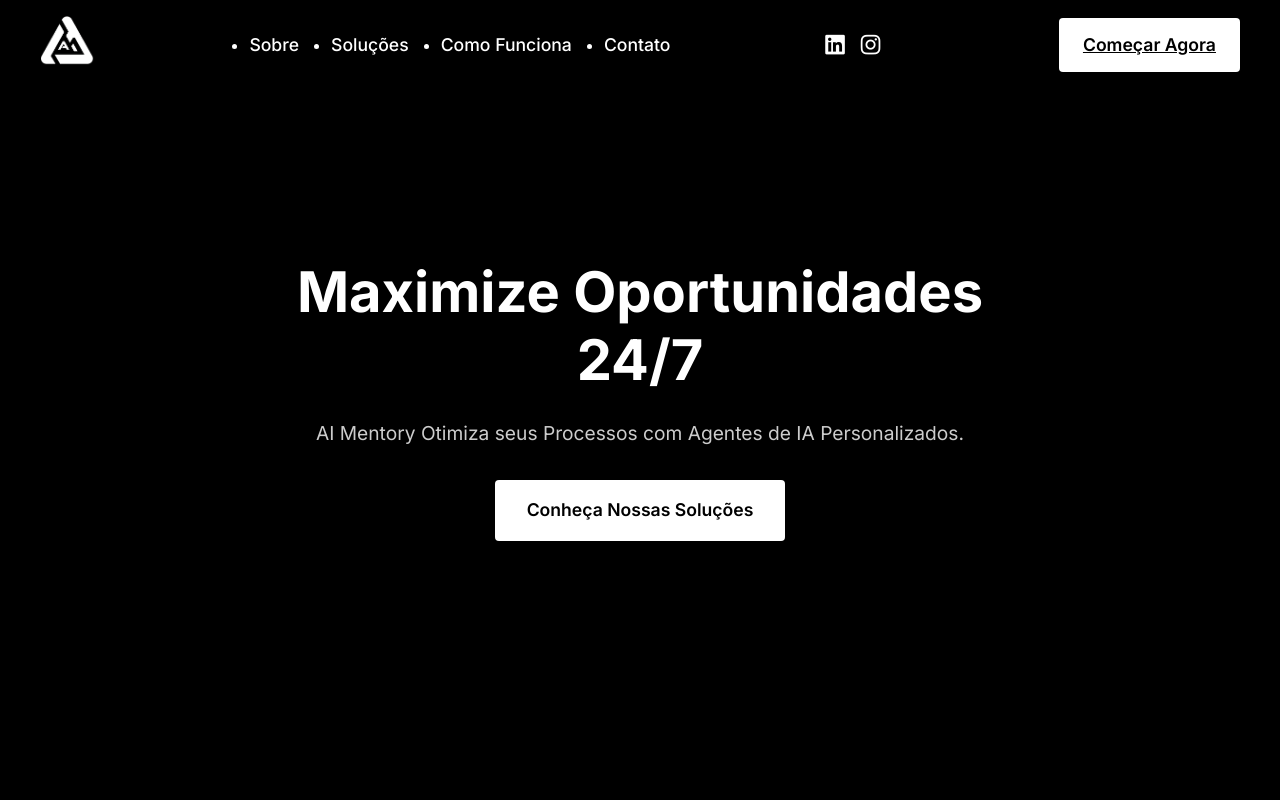
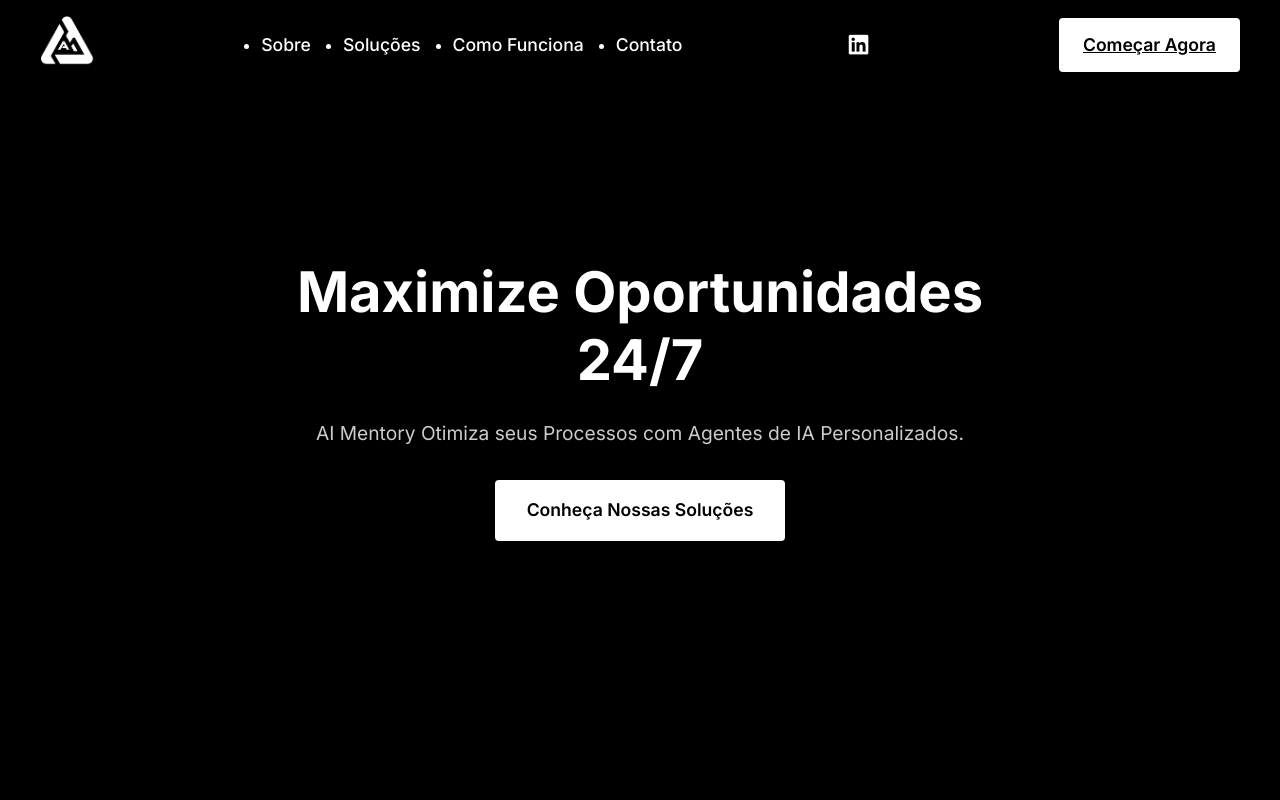
Before and after one commit to Wagner85/aimentory, a plain HTML site: page index.html in a window 1280 px wide. Shown: the top 800 px of the page. Drawn offline with Linux system fonts and the light colour scheme.

Commit message:
remove instagram
<a href="https://www.instagram.com/wagneroliveira.ai/" target="_blank" rel="noopener noreferrer" class="social-icon">
                    <i class="fab fa-instagram"></i>
                </a>

```diff
--- a/index.html
+++ b/index.html
@@ -46,9 +46,7 @@
                 <a href="https://www.linkedin.com/company/106164330/" target="_blank" rel="noopener noreferrer" class="social-icon">
                     <i class="fab fa-linkedin"></i>
                 </a>
-                <a href="https://www.instagram.com/wagneroliveira.ai/" target="_blank" rel="noopener noreferrer" class="social-icon">
-                    <i class="fab fa-instagram"></i>
-                </a>
+
             </div>
             <a href="https://linktr.ee/aimentory" target="_blank" rel="noopener noreferrer" class="cta-button">Começar Agora</a>
         </nav>
```
